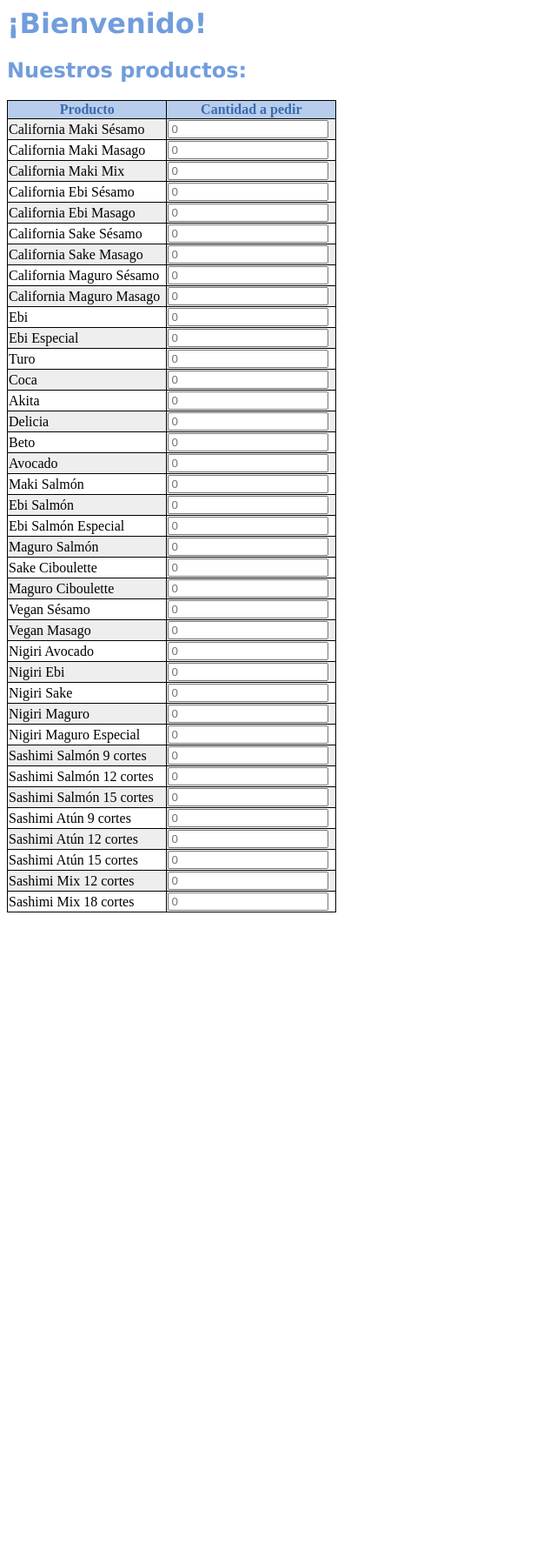
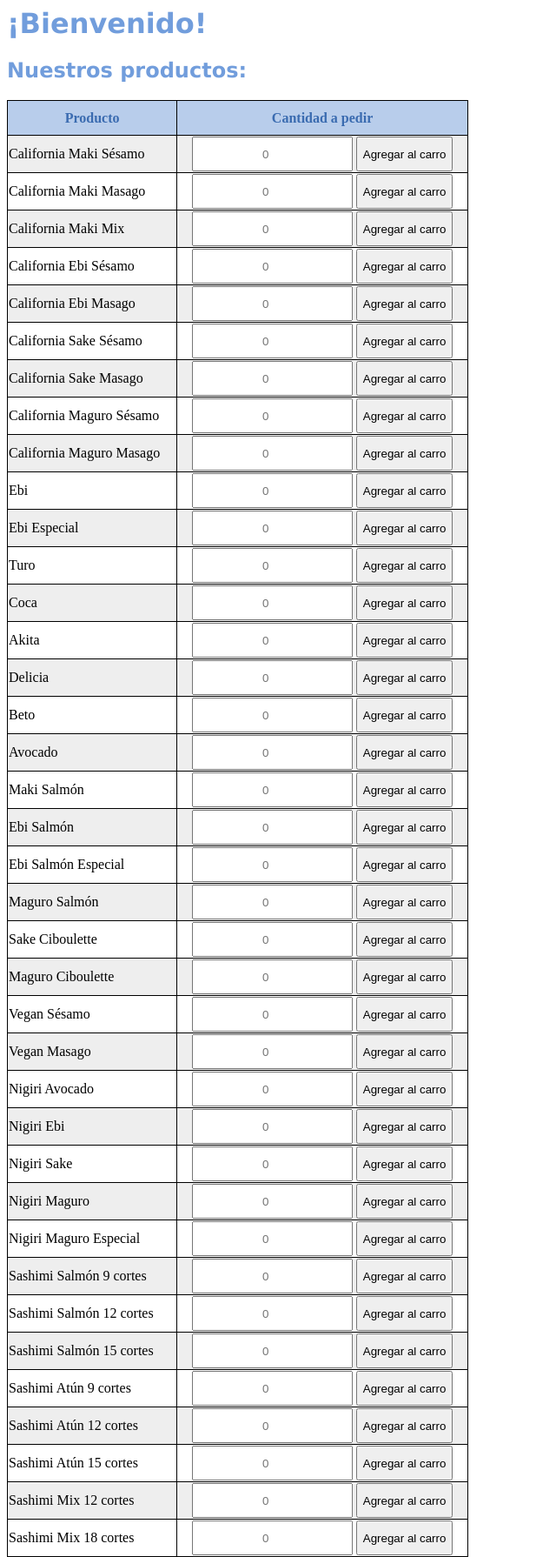
Before and after one commit to cjgazali/TI-proyectoG13, a Django app: page /ventas in a window 1280 px wide. Shown: the whole page at 87% size, without its empty margins (0-640 px from the left). Before the commit the page ends 1049 px from the top, so only its background shows below. Run offline with Django 3.2, Linux system fonts and the light colour scheme; data comes from the database, SQL or seed files in the repository; parts of the project's set-up code (start-up, migrations or seed data) failed here and were passed over.

Commit message:
Add to cart button

```diff
--- a/app/static/app/css/app.css
+++ b/app/static/app/css/app.css
@@ -3,22 +3,36 @@ h2, h1{
     font-family: "Verdana";
 }
 
-table, th, td {
+table.style1, th, td {
   border: 1px solid black;
   border-collapse: collapse
 }
 
-th {
+th, td.style1 {
   text-align: center;
 }
 
-table tr:nth-child(even) {
+table.style1 tr:nth-child(even) {
   background-color: #eee;
+  height: 40
 }
-table tr:nth-child(odd) {
+table.style1 tr:nth-child(odd) {
   background-color: #fff;
+  height: 40
 }
-table th {
+table.style1 th {
   color: #3A6BB0;
   background-color: #B8CDEB;
 }
+table.style2, table.style2 th, table.style2 td {
+  border: 1px solid white;
+  border-collapse: collapse
+}
+input{
+  height: 40;
+  text-align: center;
+}
+
+button{
+  height: 40;
+}
--- a/app/templates/app/home.html
+++ b/app/templates/app/home.html
@@ -4,7 +4,7 @@
 <h1>¡Bienvenido!</h1>
 
 <h2>Nuestros productos:</h2>
-<table style="width:30%",>
+<table class="style1" style="width:42%; float: left;",>
   <tr>
      <th>Producto</th>
      <th>Cantidad a pedir</th>
@@ -19,12 +19,16 @@
 
    </td>
 
-   <td>
+   <td class="style1">
 
-       <input type="number" name="quantity" placeholder=0 min=0>
+       <input type="number" name="quantity" placeholder=0 min=0> <button type="button">Agregar al carro</button>
 
    </td>
+
+
  </tr>
 {%endfor%}
 </table>
+<p></p>
+
 </html>
```
